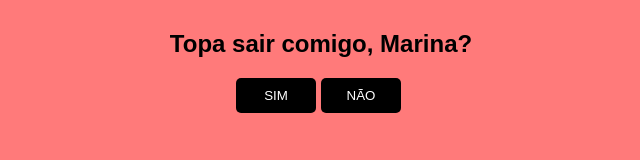
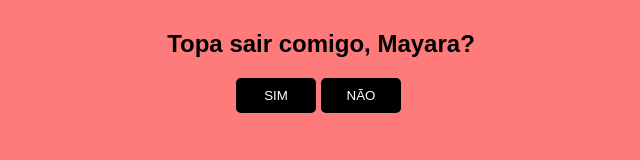
Before and after one commit to LlucasCamacho/Wagner---Pedido-Mayara, a plain HTML site: page index.html in a window 1280 px wide. Shown: the full height of the page, 329-969 px from the left. Drawn offline with Linux system fonts and the light colour scheme.

Commit message:
Update index.html

```diff
--- a/index.html
+++ b/index.html
@@ -5,12 +5,12 @@
     <meta charset="UTF-8">
     <meta http-equiv="X-UA-Compatible" content="IE=edge">
     <meta name="viewport" content="width=device-width, initial-scale=1.0">
-    <title>Topa sair comigo, Marina?</title>
+    <title>Topa sair comigo, Mayara?</title>
 </head>
 
 <body>
     <div id="conteudo">
-        <h2>Topa sair comigo, Marina?</h2>
+        <h2>Topa sair comigo, Mayara?</h2>
         <div style="margin: auto;width: 170px;">
             <button style="position: fixed;display: block;" class="btn" onclick="sim()">SIM</button>
             <button class="btn" onclick="desvia(this)" onmouseover="desvia(this)" style="position: absolute;">NÃO</button>
```
